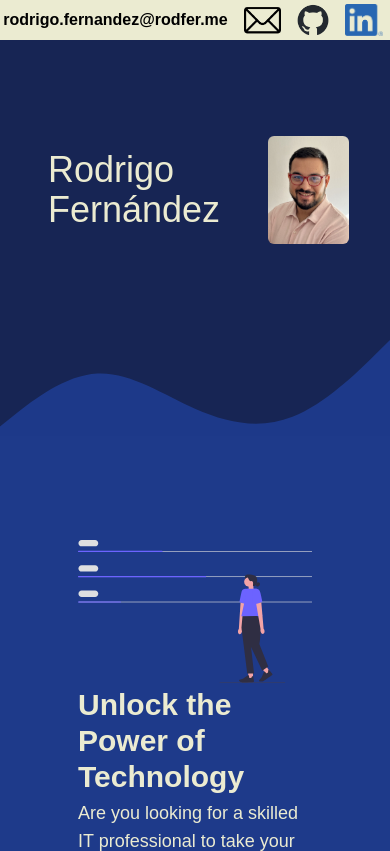
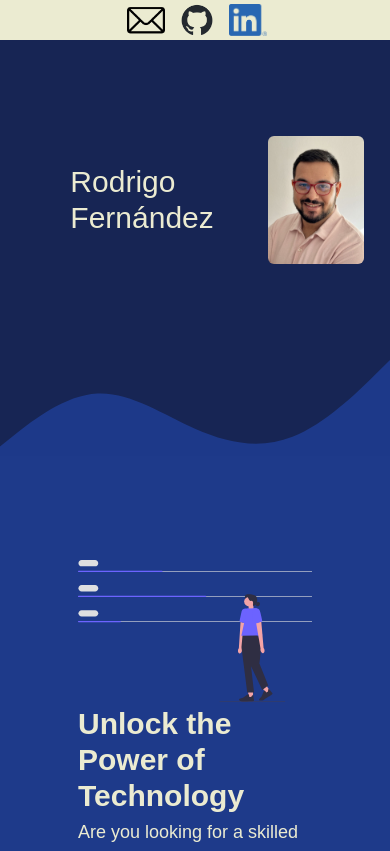
Before and after one commit to rodrigofndz/web, an Astro site: page / in a window 390 px wide. Shown: the top 851 px of the page. Built offline with nearby package versions, Linux system fonts and the light colour scheme; Astro itself is replaced by a stand-in of ours.

Commit message:
profile image ratio fix & disabled animation

```diff
--- a/src/layouts/Layout.astro
+++ b/src/layouts/Layout.astro
@@ -23,8 +23,8 @@ const { title } = Astro.props;
 	<script>
 		window.onload = () => {
 			const prof = document.getElementById('profile-photo');
-			prof.classList.remove('off-screen-right');
-			prof.classList.add('on-screen-right');
+			prof.classList.remove('off-screen');
+			prof.classList.add('on-screen');
 
 			const images = document.querySelectorAll('.sliding-image');
 			images.forEach((image, index) => {
@@ -62,13 +62,11 @@ const { title } = Astro.props;
 		background-color: rgb(235 235 209);
 	}
 
-	.off-screen-right {
-		transform: translateX(50%);
+	.off-screen {
 		opacity: 0;
 	}
 
-	.on-screen-right {
-		transform: translateX(0);
+	.on-screent {
 		opacity: 100;
 	}
 
--- a/src/pages/index.astro
+++ b/src/pages/index.astro
@@ -47,7 +47,9 @@ const aboutme = `I'm an IT engineer who loves technology and enjoys messing with
     <header class="text-base color-beige flex justify-between h-10 py-1">
         <div class="xl:w-3/5" />
         <div class="flex items-center overflow-hidden h-full">
-            <p class="mr-2 text-center text-black font-semibold">{email}</p>
+            <div class="mr-2 hidden md:block">
+                <p class="text-center text-black font-semibold">{email}</p>
+            </div>
             <a href="mailto:rodrigo.fernandez@rodfer.me" class="h-full mx-2">
                 <img src={mail.src} class="min-w-3 min-h-3 h-full w-auto flex-shrink-0"/>
             </a>
@@ -61,15 +63,15 @@ const aboutme = `I'm an IT engineer who loves technology and enjoys messing with
         <div />
     </header>
     <main class="flex flex-col justify-center items-center">
-        <div class="bg-blue-950 flex justify-around align-center w-full py-24 xl:py-40">
+        <div class="bg-blue-950 flex justify-around align-center w-full py-24 xl:py-72">
             <div />
             <div class="ml-12 md:ml-0 self-center">
-                <h1 class="text-4xl lg:text-9xl">Rodrigo</h1>
-                <h1 class="text-4xl lg:text-9xl">Fernández</h1>
+                <h1 class="text-3xl md:text-5xl lg:text-9xl">Rodrigo</h1>
+                <h1 class="text-3xl md:text-5xl lg:text-9xl">Fernández</h1>
             </div>
             <div />
-            <div class="ml-12 min-h-24 min-w-auto md:ml-0 md:shrink-0">
-                <img src={profile.src} class="off-screen-right transition-all duration-500 w-2/3 lg:w-full h-auto max-w-xs lg:max-w-sm rounded-md" id="profile-photo"/>
+            <div class="flex justify-center ml-6 min-h-24 min-w-auto md:ml-0 md:shrink-0">
+                <img src={profile.src} class="off-screen transition-all duration-500 w-full h-auto max-w-24 sm:max-w-xs md:max-w-64 rounded-md object-contain flex-shrink-0 mr-1 md:mr-0" id="profile-photo"/>
             </div>
             <div />
         </div>
@@ -82,7 +84,7 @@ const aboutme = `I'm an IT engineer who loves technology and enjoys messing with
         </div>
 
         <div class="flex flex-col justify-center items-start">
-            <div class="bg-blue-900 pt-24 xl:pt-40 pb-24 w-full">
+            <div class="bg-blue-900 pt-24 xl:pt-72 pb-24 w-full">
                 <Section title={title1} src={analysis.src} text={p1} pclass="mx-auto w-3/5" />
             </div>
 
```
